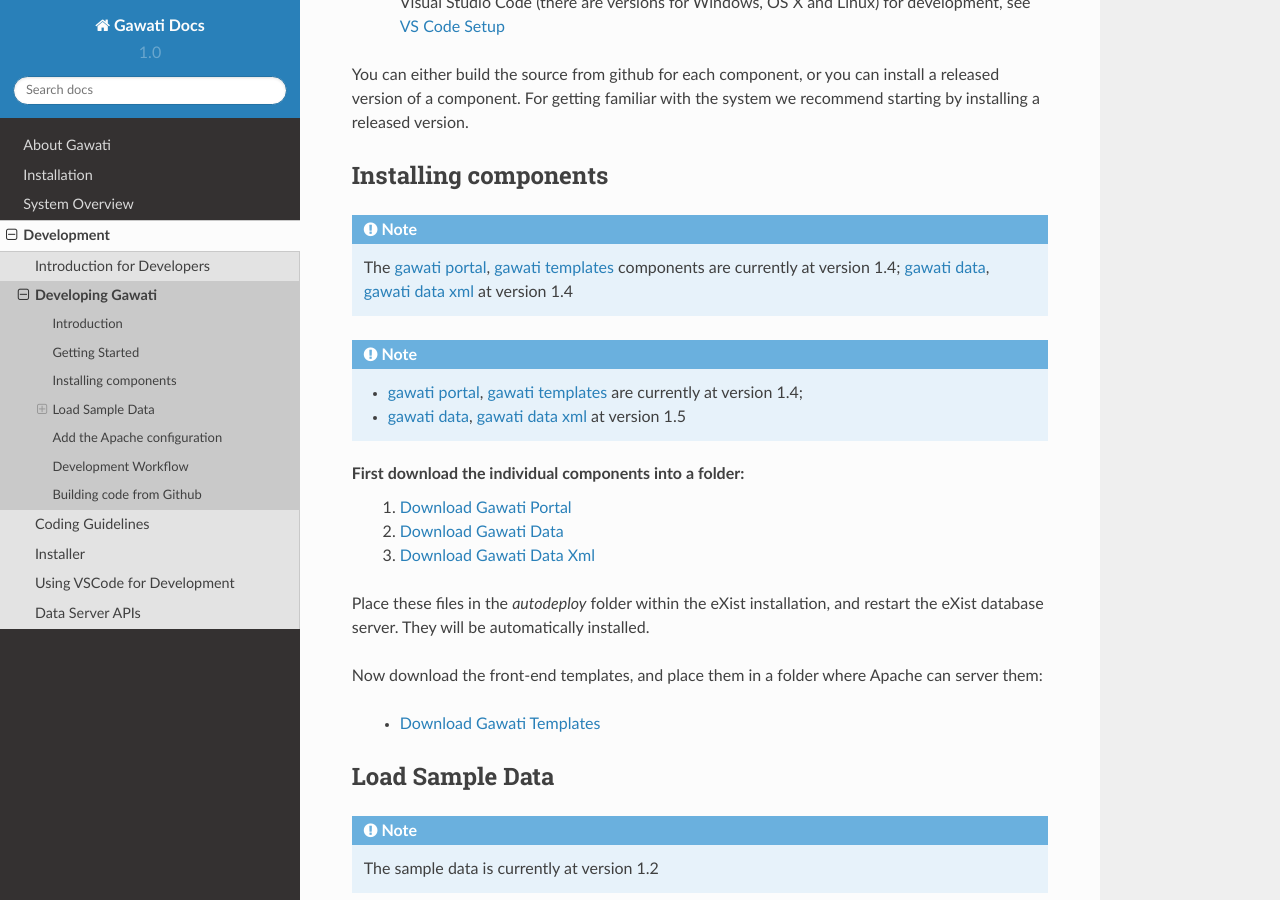
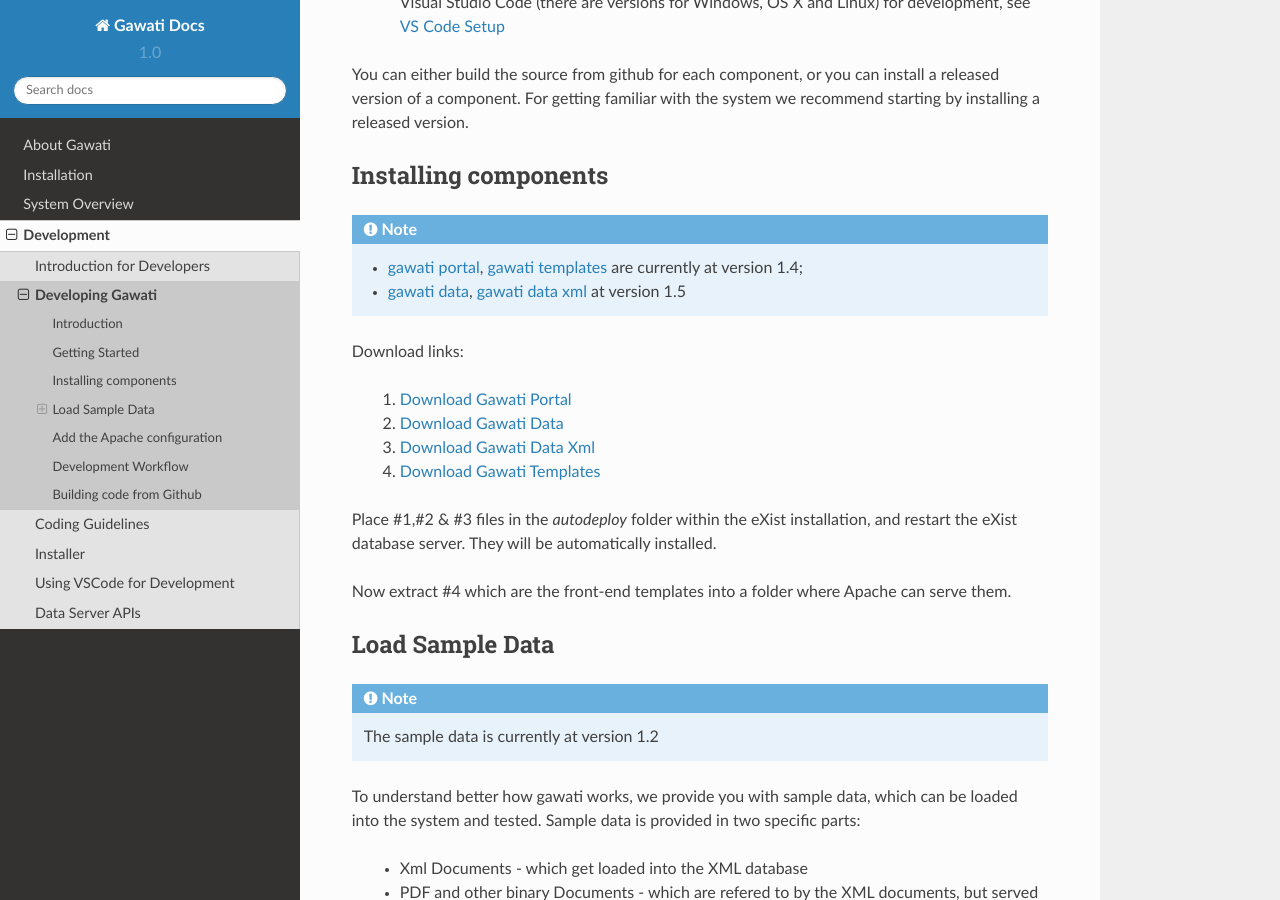
Before and after one commit to gawati/gawati-docs, a Sphinx documentation site: the page built from docs/source/development/dev-env.rst, in a window 1280 px wide and 900 px high, scrolled down 891 px. Built offline with Sphinx 7.4.7 and the Read the Docs theme 2.0.0, drawn with Linux system fonts in a browser that asks for light colours.

Commit message:
Adding download and version info into a common file

```diff
--- a/docs/source/development/dev-env.rst
+++ b/docs/source/development/dev-env.rst
@@ -36,20 +36,9 @@ Installing components
 
 .. include:: version-info.rst
 
-.. note::
-  * `gawati portal`_, `gawati templates`_  are currently at version 1.4;
-  * `gawati data`_, `gawati data xml`_ at version 1.5
+Place #1,#2 & #3 files in the `autodeploy` folder within the eXist installation, and restart the eXist database server. They will be automatically installed.
 
-First download the individual components into a folder:
- 1. `Download Gawati Portal`_
- 2. `Download Gawati Data`_
- 3. `Download Gawati Data Xml`_
-
-Place these files in the `autodeploy` folder within the eXist installation, and restart the eXist database server. They will be automatically installed.
-
-Now download the front-end templates, and place them in a folder where Apache can server them:
-
-  *  `Download Gawati Templates`_
+Now extract #4 which are the front-end templates into a folder where Apache can serve them.
 
 
 ****************
@@ -240,9 +229,5 @@ Click the *+* icon, and select the package you just built in the `build` folder
 .. _WinMerge: http://winmerge.org/
 .. _Meld: http://meldmerge.org/
 .. _Meld OS X: https://yousseb.github.io/meld/
-.. _Download Gawati Portal: https://github.com/gawati/gawati-portal/releases/download/1.4/gawati-portal-1.4-dev.xar
-.. _Download Gawati Data: https://github.com/gawati/gawati-data/releases/download/1.5/gawati-data-1.5.xar
-.. _Download Gawati Data Xml: https://github.com/gawati/gawati-data-xml/releases/download/1.5/gw-data-1.5.xar
-.. _Download Gawati Templates: https://github.com/gawati/gawati-templates/releases/download/1.4/gawati-templates-1.4.zip
 .. _XML Data set: https://github.com/gawati/gawati-data-xml/releases/download/1.2/akn_xml_sample-1.2.zip
 .. _PDF Data set: https://github.com/gawati/gawati-data-xml/releases/download/1.2/akn_pdf_sample-1.2.zip
--- a/docs/source/development/version-info.rst
+++ b/docs/source/development/version-info.rst
@@ -1,3 +1,18 @@
 
 .. note::
-  The `gawati portal`_, `gawati templates`_ components are currently at version 1.4; `gawati data`_, `gawati data xml`_ at version 1.4
+  * `gawati portal`_, `gawati templates`_  are currently at version 1.4;
+  * `gawati data`_, `gawati data xml`_ at version 1.5
+
+Download links:
+
+ 1. `Download Gawati Portal`_
+ 2. `Download Gawati Data`_
+ 3. `Download Gawati Data Xml`_
+ 4. `Download Gawati Templates`_
+
+
+
+.. _Download Gawati Portal: https://github.com/gawati/gawati-portal/releases/download/1.4/gawati-portal-1.4-dev.xar
+.. _Download Gawati Data: https://github.com/gawati/gawati-data/releases/download/1.5/gawati-data-1.5.xar
+.. _Download Gawati Data Xml: https://github.com/gawati/gawati-data-xml/releases/download/1.5/gw-data-1.5.xar
+.. _Download Gawati Templates: https://github.com/gawati/gawati-templates/releases/download/1.4/gawati-templates-1.4.zip
```
